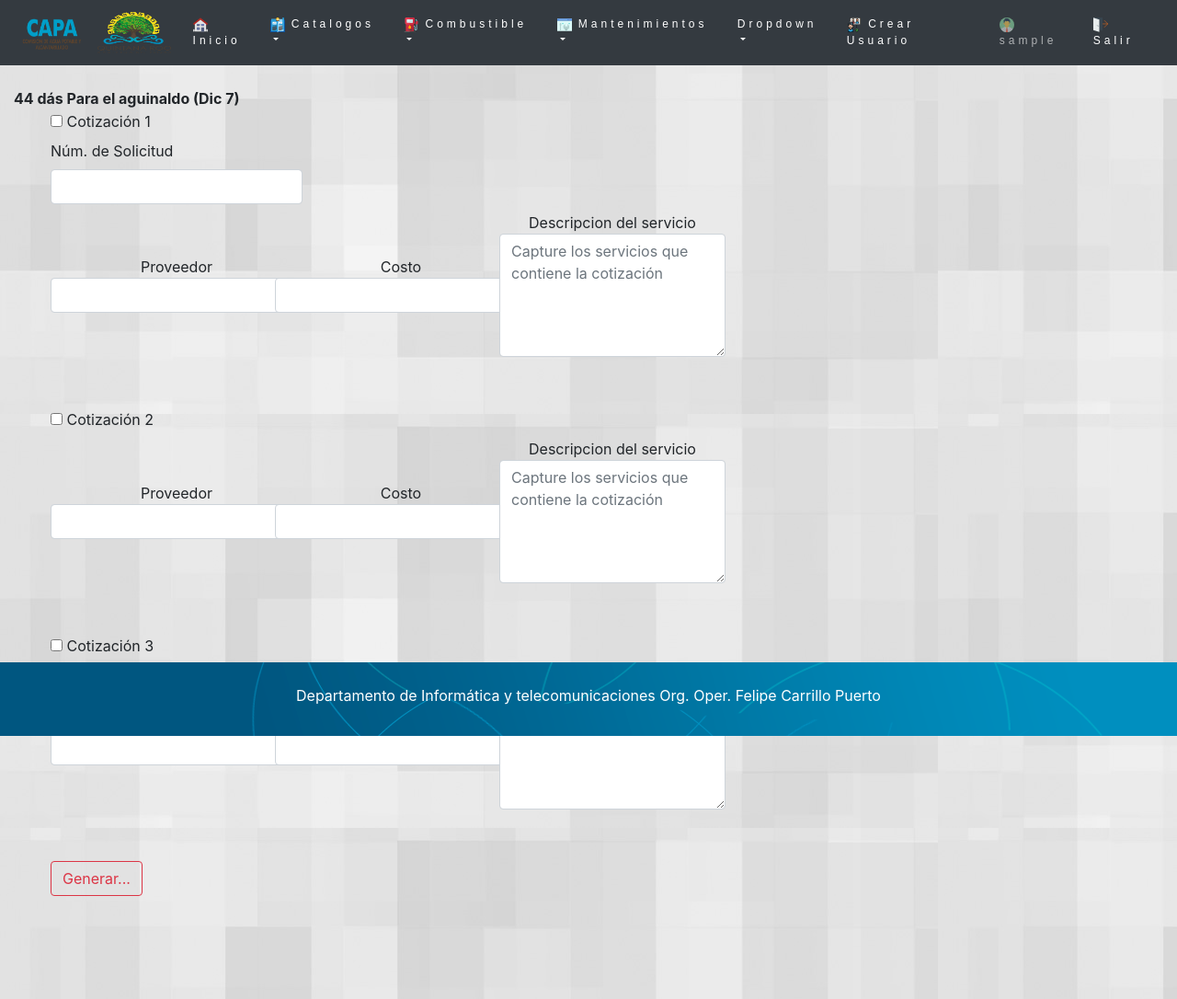
After one commit to cyberfrentic/vehiculos, a Flask app: page /Mantenimientos/solicitud/Capturar-Solicitud in a window 1280 px wide. The commit adds this page. Shown: the whole page at 92% size. Run offline with Flask 2, Linux system fonts and the light colour scheme; the visitor is signed in with stand-in values (Sample User, id 1); parts of the project's set-up code (start-up, migrations or seed data) failed here and were passed over; some libraries are stand-ins or nearby versions.

Commit message:
fin del día de trabajo 24-10-2018
se actualizo la captura de la solicitud

```diff
--- a/app.py
+++ b/app.py
@@ -9,7 +9,7 @@ from config import DevelopmentConfig
 from models import db, User, Vehiculo, Resguardante, Model_Proveedor, Ticket, Combustible, Solicitud_serv
 from flask_wtf import CSRFProtect
 from forms import Create_Form, FormVehiculos, Form_resguardos, ResSearchForm, Form_Proveedor, ProvSearchForm, \
-    VehiSearchForm, Form_Ticket, FormConsultaTicket, Form_Grafica, Form_Solicitud
+    VehiSearchForm, Form_Ticket, FormConsultaTicket, Form_Grafica, Form_Solicitud, Form_CapSol
 from tools.fpdf import tabla, sol
 from sqlalchemy.sql import func
 from pygal.style import Style
@@ -879,6 +879,13 @@ def Solicitud():
     return render_template("servicios.html", form=form, nombre=nombre)
 
 
+@app.route("/Mantenimientos/solicitud/Capturar-Solicitud", methods=['POST', 'GET'])
+def capturar_sol():
+    nombre = session['username']
+    form = Form_CapSol(request.form)
+    return render_template("capSolicitud.html", nombre=nombre, form= form)
+
+
 if __name__ == '__main__':
     crsf.init_app(app)
     db.init_app(app)
--- a/forms.py
+++ b/forms.py
@@ -239,3 +239,21 @@ class Form_Solicitud(Form):
         super(Form_Solicitud, self).__init__(*args, **kwargs)
         read_only(self.nServicio)
         read_only(self.fecha)
+
+
+class Form_CapSol(Form):
+  numSol = IntegerField("Núm. de Solicitud", [validators.required()])
+  cotizacion1 = BooleanField("Cotización 1")
+  proveedor1 = StringField("Proveedor", [
+    validators.DataRequired(message="Debe capturar minimo una cotización"),
+    validators.length(min=5, max=35, message="El nombre del proveedor debe contener min 5 y max 35 caracteres")])
+  costo1 = DecimalField("Costo", places=2, rounding=None)
+  descripcion1 = TextAreaField("Descripcion del servicio")
+  cotizacion2 = BooleanField("Cotización 2")
+  proveedor2 = StringField("Proveedor")
+  costo2 = DecimalField("Costo", places=2, rounding=None)
+  descripcion2 = TextAreaField("Descripcion del servicio")
+  cotizacion3 = BooleanField("Cotización 3")
+  proveedor3 = StringField("Proveedor")
+  costo3 = DecimalField("Costo", places=2, rounding=None)
+  descripcion3 = TextAreaField("Descripcion del servicio")
--- /dev/null
+++ b/templates/capSolicitud.html
@@ -0,0 +1,109 @@
+{% extends 'home.html' %}
+{% from "_macro.html" import render_field %}
+{% block content %}
+    <div class="container">
+        <div class="row">
+            <form method="POST">
+                <input type="hidden" name="csrf_token" value="{{ csrf_token() }}"/>
+                <br>
+                <div class="row form-control-feedback">
+                    <div class="form-goup col-xs-12 floating-label-form-group controls">
+                        <div class="checkbox">
+                            {{ form.cotizacion1() }} {{form.cotizacion1.label}} <br>
+                            {{ render_field(form.numSol, class='form-control') }}
+                        </div>
+                    </div>
+                </div>
+                <div class="form-group form-inline">
+                	<div class="row form-control-feedback">
+                	    <div class="form-goup col-xs-12 floating-label-form-group controls">
+                	        {{ render_field(form.proveedor1, class='form-control') }}
+                	        <p class="help-block text-danger"></p>
+                	    </div>
+                	</div>
+                	<div class="row form-control-feedback">
+                	    <div class="form-goup col-xs-12 floating-label-form-group controls">
+                	        {{ render_field(form.costo1, class='form-control') }}
+                	        <p class="help-block text-danger"></p>
+                	    </div>
+                	</div>
+                	<div class="row form-control-feedback">
+                	    <div class="form-goup col-xs-12 floating-label-form-group controls">
+                	        {{render_field(form.descripcion1, class='form-control', rows="5", placeholder="Capture los servicios que contiene la cotización")}}
+                	        <p class="help-block text-danger"></p>
+                	    </div>
+                	</div>
+               	</div>
+               	<br>
+                <div class="row form-control-feedback">
+                    <div class="form-goup col-xs-12 floating-label-form-group controls">
+                        <div class="checkbox">
+                            {{ form.cotizacion2() }} {{form.cotizacion2.label}} <br>
+                        </div>
+                    </div>
+                </div>
+                <div class="form-group form-inline">
+                	<div class="row form-control-feedback">
+                	    <div class="form-goup col-xs-12 floating-label-form-group controls">
+                	        {{ render_field(form.proveedor2, class='form-control') }}
+                	        <p class="help-block text-danger"></p>
+                	    </div>
+                	</div>
+                	<div class="row form-control-feedback">
+                	    <div class="form-goup col-xs-12 floating-label-form-group controls">
+                	        {{ render_field(form.costo2, class='form-control') }}
+                	        <p class="help-block text-danger"></p>
+                	    </div>
+                	</div>
+                	<div class="row form-control-feedback">
+                	    <div class="form-goup col-xs-12 floating-label-form-group controls">
+                	        {{render_field(form.descripcion2, class='form-control', rows="5", placeholder="Capture los servicios que contiene la cotización")}}
+                	        <p class="help-block text-danger"></p>
+                	    </div>
+                	</div>
+               	</div>
+               	<br>
+                <div class="row form-control-feedback">
+                    <div class="form-goup col-xs-12 floating-label-form-group controls">
+                        <div class="checkbox">
+                            {{ form.cotizacion3() }} {{form.cotizacion3.label}} <br>
+                        </div>
+                    </div>
+                </div>
+                <div class="form-group form-inline">
+                	<div class="row form-control-feedback">
+                	    <div class="form-goup col-xs-12 floating-label-form-group controls">
+                	        {{ render_field(form.proveedor3, class='form-control') }}
+                	        <p class="help-block text-danger"></p>
+                	    </div>
+                	</div>
+                	<div class="row form-control-feedback">
+                	    <div class="form-goup col-xs-12 floating-label-form-group controls">
+                	        {{ render_field(form.costo3, class='form-control') }}
+                	        <p class="help-block text-danger"></p>
+                	    </div>
+                	</div>
+                	<div class="row form-control-feedback">
+                	    <div class="form-goup col-xs-12 floating-label-form-group controls">
+                	        {{render_field(form.descripcion3, class='form-control', rows="5", placeholder="Capture los servicios que contiene la cotización")}}
+                	        <p class="help-block text-danger"></p>
+                	    </div>
+                	</div>
+               	</div>
+               	<br>
+                <div class="success">
+                    <div class="row">
+                        <div class="form-group col-xs-12">
+                            <button type="submit" class="btn btn-outline-danger">Generar...</button>
+                        </div>
+                    </div>
+                </div>
+            </form>
+
+        </div>
+    </div>
+    <br>
+    <br>
+    <br>
+    <br>
+{% endblock %}
--- a/templates/home.html
+++ b/templates/home.html
@@ -175,7 +175,7 @@
                 </a>
                 <div class="dropdown-menu" aria-labelledby="navbarDropdown" style="background-color:  #3f4041 ;">
                     <a class="dropdown-item" href="/Mantenimientos/solicitud/generar-Solicitud"><img class="img-fluid" alt="Responsive image" src="{{ url_for('static', filename='img/svg/administracion.svg')}}" width="16" height="16">Generar Solicitud</a>
-                    <a class="dropdown-item" href=""><img class="img-fluid" alt="Responsive image" src="{{ url_for('static', filename='img/svg/proceso.svg')}}" width="16" height="16">Captura Solicitud</a>
+                    <a class="dropdown-item" href="/Mantenimientos/solicitud/Capturar-Solicitud"><img class="img-fluid" alt="Responsive image" src="{{ url_for('static', filename='img/svg/proceso.svg')}}" width="16" height="16">Captura Solicitud</a>
 
                     <div class="dropdown-submenu" aria-labelledby="navbarDropdown" style="background-color:  #3f4041 ;">
                           <a class="dropdown-item dropdown-toggle" href="#">
```
Also changed, not shown: models.py (+26 -0 lines).
